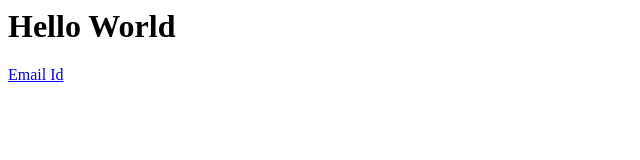
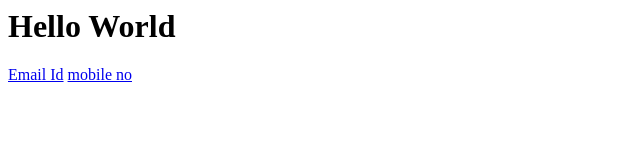
Before and after one commit to prawin10/personal-portfolio1, a website: page index.html in a window 1280 px wide. Shown: the full height of the page, 0-640 px from the left. Drawn offline with Linux system fonts and the light colour scheme.

Commit message:
add index.html

```diff
--- a/index.html
+++ b/index.html
@@ -5,5 +5,6 @@
 <body>
 <h1>Hello World</h1>
 <a href="praveenneymar20@gmil.com" target="_blanks">Email Id</a>
+<a href="9884315897" target="_blank">mobile no</a>
 </body>
 </html>
```
